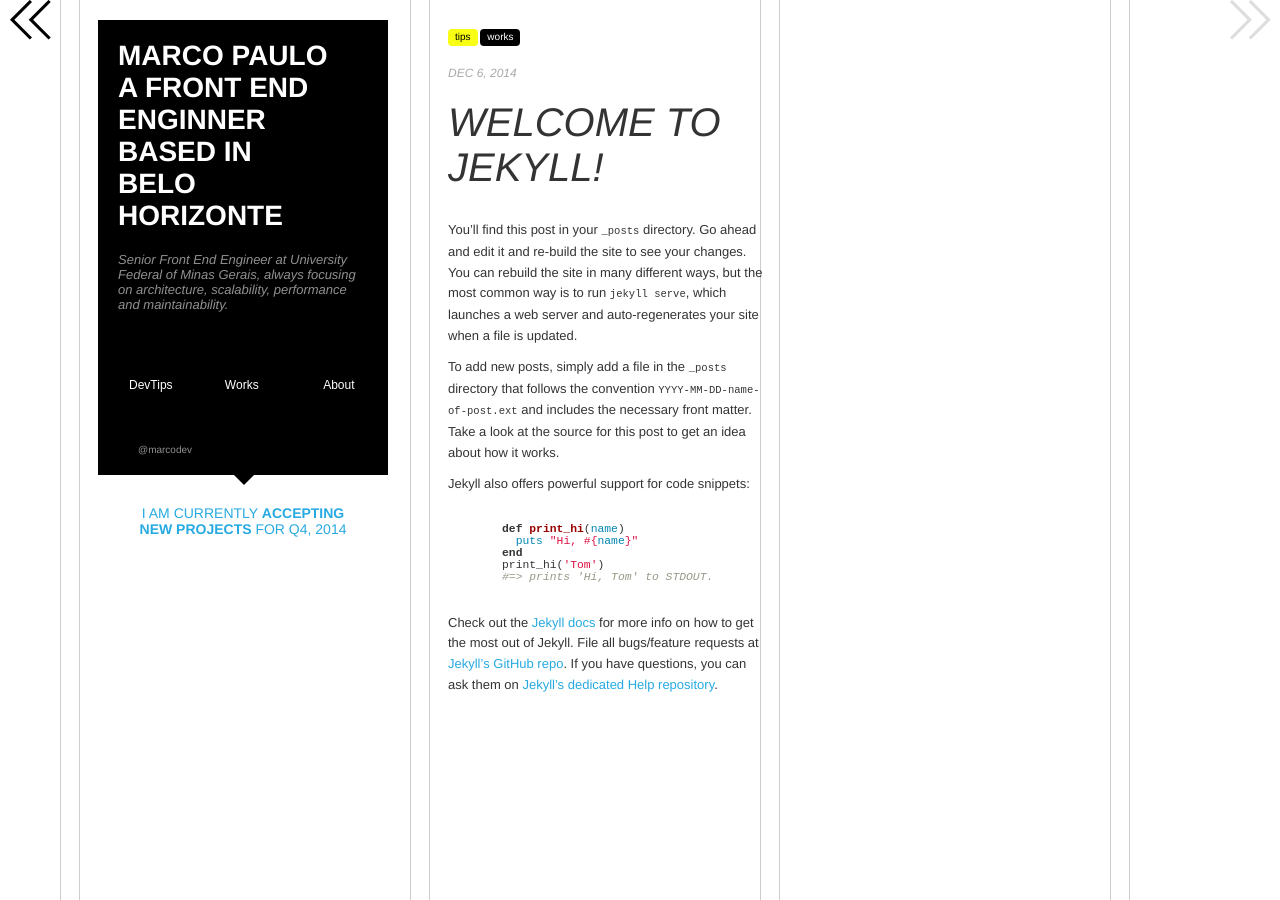
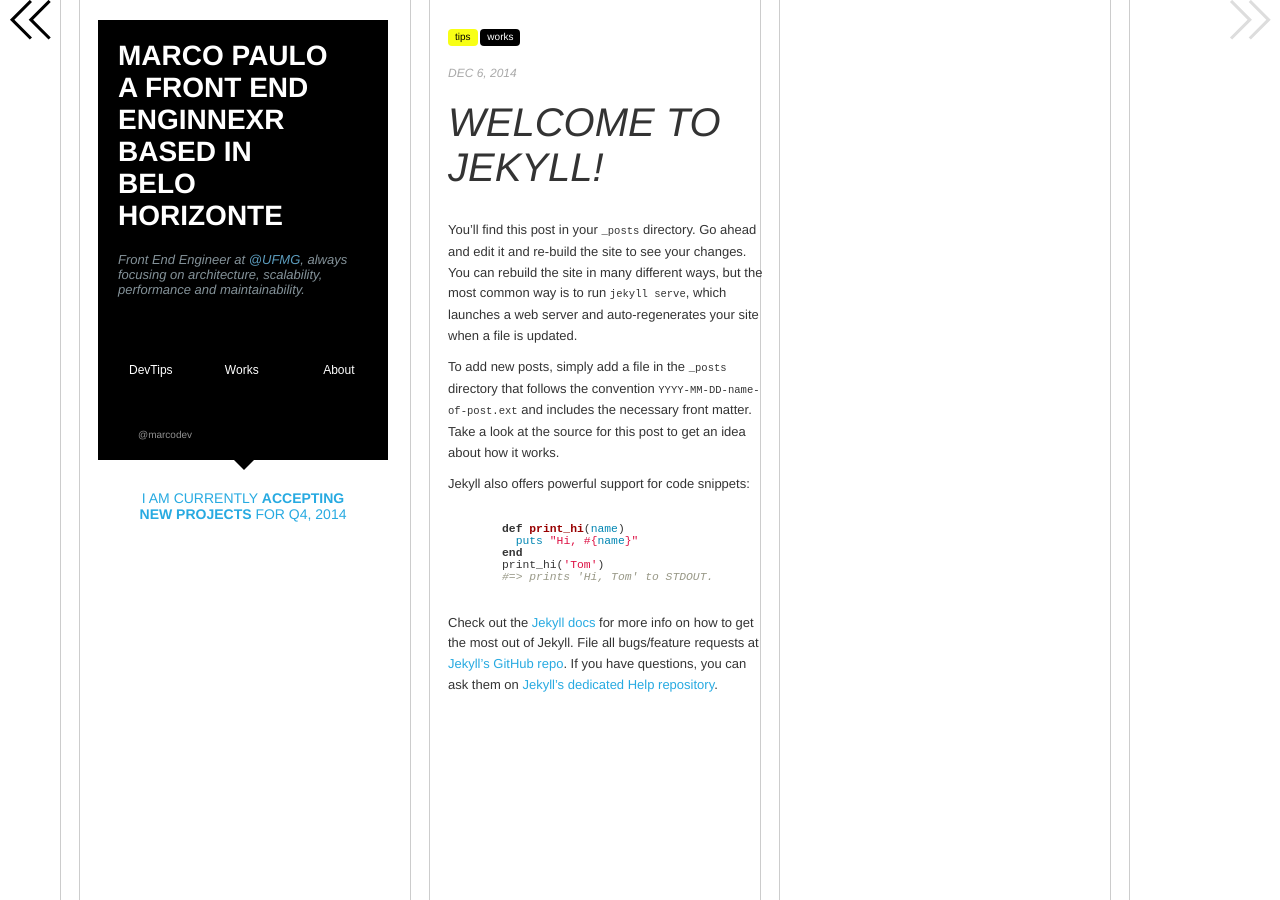
Before and after one commit to devmarco/devmarco.github.io, a Jekyll site: the page built from index.html, in a window 1280 px wide. Built offline with Jekyll 4.4.1, drawn with Linux system fonts in a browser that asks for light colours; comment, search, counter and statistics services are not loaded.

Commit message:
Fix history links

```diff
--- a/_config.yml
+++ b/_config.yml
@@ -1,14 +1,14 @@
 # Site settings
-title: Your awesome title
-email: your-email@domain.com
+title: Marco Paulo Front End Enginner
+email: markoskt@gmail.com
 description: > # this means to ignore newlines until "baseurl:"
   Write an awesome description for your new site here. You can edit this
   line in _config.yml. It will appear in your document head meta (for
   Google search results) and in your feed.xml site description.
 baseurl: "" # the subpath of your site, e.g. /blog/
-url: "http://yourdomain.com" # the base hostname & protocol for your site
-twitter_username: jekyllrb
-github_username:  jekyll
+url: "http://devmarco.github.io" # the base hostname & protocol for your site
+twitter_username: devmarco
+github_username:  devmarco
 
 # Build settings
 markdown: kramdown
--- a/_includes/header.html
+++ b/_includes/header.html
@@ -2,8 +2,8 @@
     <div class="content">
         <aside class="presentation">
             <div class="presentation__bx">
-                <h1>MARCO PAULO<br />a front end<br />enginner<br />based in<br />Belo Horizonte</h1>
-                <p>Senior Front End Engineer at University Federal of Minas Gerais, always focusing on architecture, scalability, performance and maintainability.</p>
+                <h1>MARCO PAULO<br />a front end<br />enginnexr<br />based in<br />Belo Horizonte</h1>
+                <p>Front End Engineer at <a href="https://twitter.com/ufmgbr" target="_blank">@UFMG</a>, always focusing on architecture, scalability, performance and maintainability.</p>
                 <nav>
                     <ul class="nav">
                         <li class="nav__item">
--- a/_sass/partials/_index.scss
+++ b/_sass/partials/_presentation.scss
@@ -30,12 +30,19 @@
     p {
         margin: 20px 0;
         font-style: italic;
-        color: #909090;
+        color: #849299;
+        //font-weight: 100;
         @extend %f13;
 
         @include breakpoint(from-lg) {
             font-size: 1.6em;
             line-height: 1.4em;
+        }
+
+        a, strong {
+            color: #5C9DBE;
+            font-weight: inherit;
+            @extend %f10;
         }
     }
 
--- a/assets/css/main.scss
+++ b/assets/css/main.scss
@@ -32,5 +32,5 @@
 // PARTIALS
 /*=======================*/
 
-@import "partials/index";
-@import "partials/works";
+@import "partials/presentation";
+@import "partials/posts";
--- a/assets/js/main.js
+++ b/assets/js/main.js
@@ -32,7 +32,7 @@
     }
 
     var setup = function setup() {
-        var urlPath = location.pathname.split('/').pop(),
+        var urlPath = location.hash,
             helpers = util();
 
         if (!mobile) {
@@ -84,8 +84,9 @@
                     }];
 
                 for (var i = 0; i < titlePage.length; i++) {
+                    //Hasgbang Used for Support Github Pages
                     var title = titlePage[i].textContent || titlePage[i].innerText,
-                        titleSlug = title.toLowerCase().replace(/ /g, '-').replace(/[^\w-]+/g, '');
+                        titleSlug = '#/'+title.toLowerCase().replace(/ /g, '-').replace(/[^\w-]+/g, '');
 
                     //Array for indexOf search
                     slugTitlesArray.push(titleSlug);
```
Also changed, not shown: _sass/partials/_posts.scss (renamed from _sass/partials/_works.scss).
